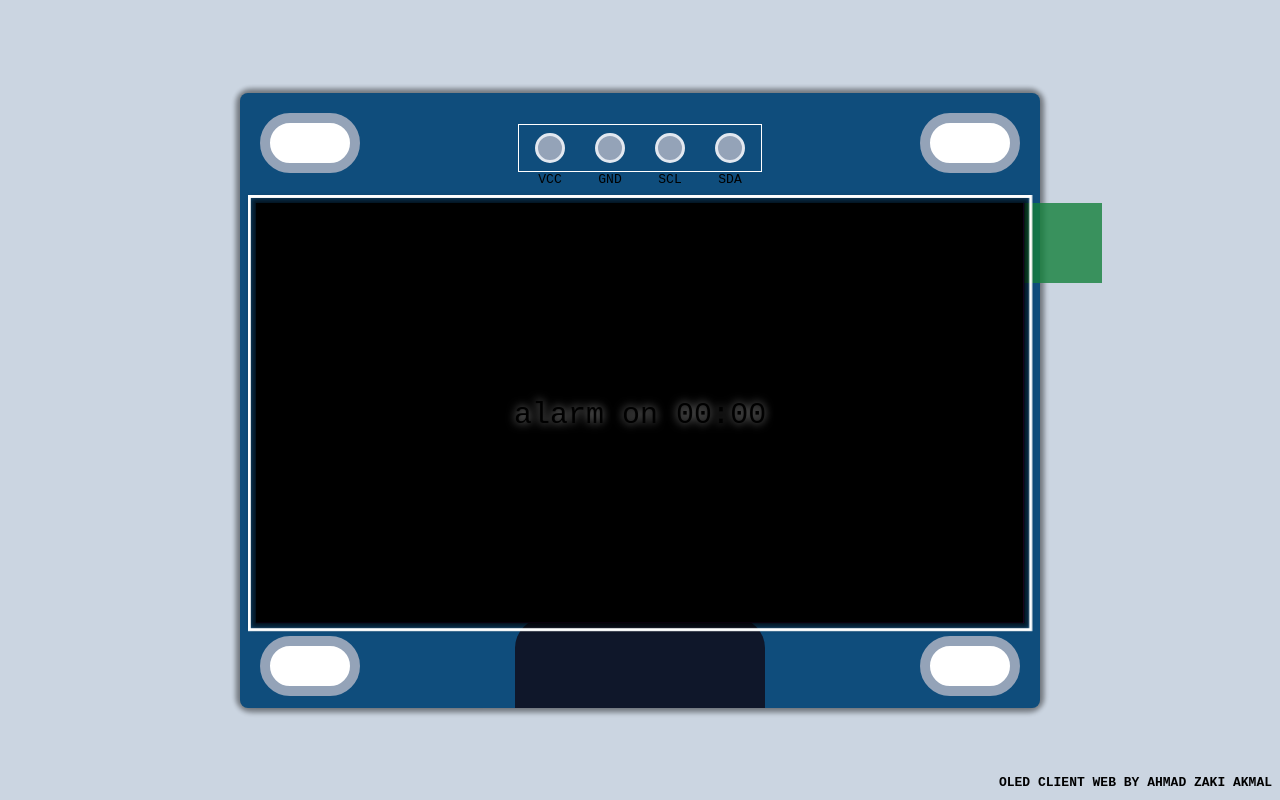
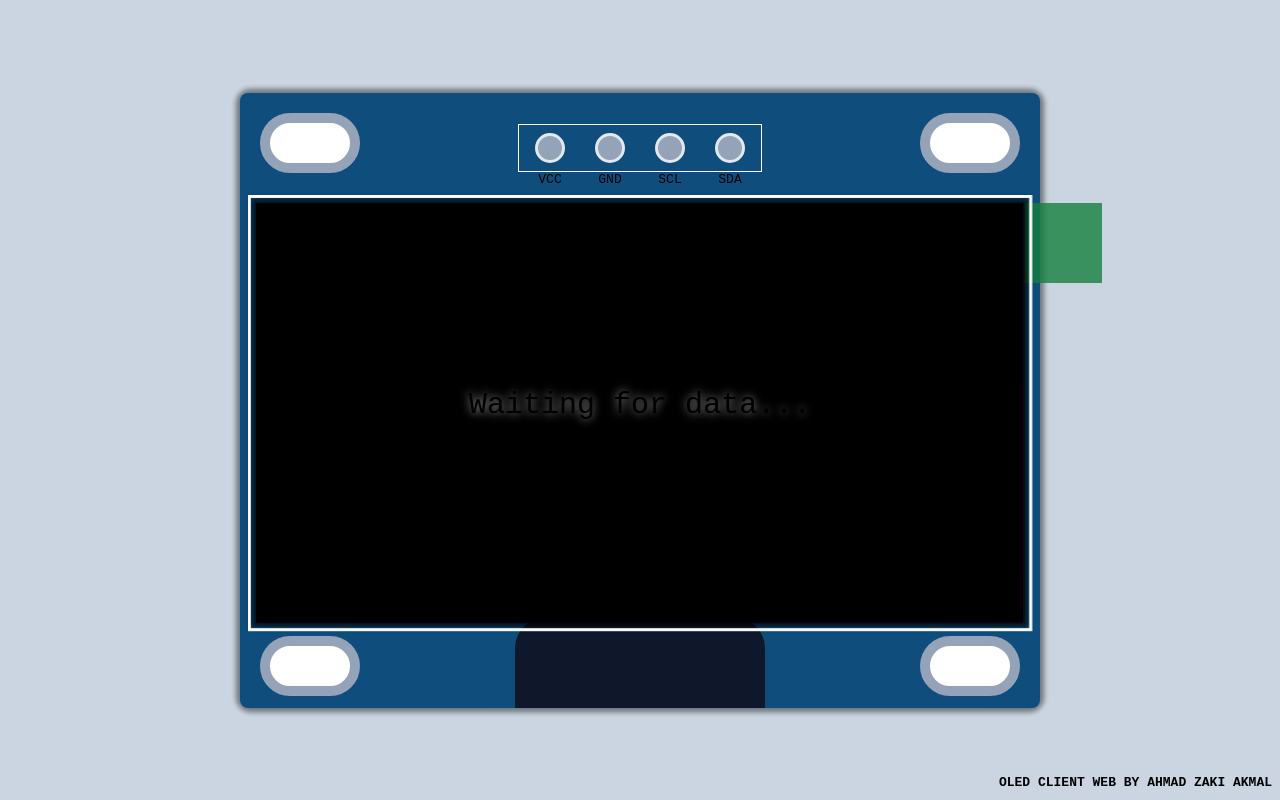
Before and after one commit to ahmadzaki2975/Oled-Client, a Next.js app: page / in a window 1280 px wide. Built offline with nearby package versions, Linux system fonts and the light colour scheme; no server answers.

Commit message:
feat: add display when there is no data incoming

```diff
--- a/src/pages/index.jsx
+++ b/src/pages/index.jsx
@@ -35,10 +35,7 @@ function useCursorOffset() {
 export default function Home() {
   const [time, setTime] = useState("");
   const [date, setDate] = useState("");
-  const [alarmTime, setAlarmTime] = useState({
-    hour: 0,
-    minute: 0,
-  });
+  const [alarmTime, setAlarmTime] = useState("");
   const cursorOffset = useCursorOffset();
 
   useEffect(() => {
@@ -73,17 +70,29 @@ export default function Home() {
           }}
         >
           <div className="screen outline outline-white outline-offset-[5px] bg-black w-[96%] aspect-[320/175] flex flex-col justify-center items-center">
+            {time != "" && date != "" ? (
+              <>
                 <h1 className="text-[40px] md:text-[60px] text-center drop-shadow-[0_0_5px_rgba(255,255,255,.6)]">
                   {time}
                 </h1>
                 <h1 className="text-[20px] md:text-[30px] text-center drop-shadow-[0_0_5px_rgba(255,255,255,.6)] mt-[-14px]">
                   {date}
                 </h1>
+              </>
+            ) : (
+              <h1 className="text-[20px] md:text-[30px] text-center drop-shadow-[0_0_5px_rgba(255,255,255,.6)] mt-[-14px]">
+                Waiting for data...
+              </h1>
+            )}
+            {alarmTime != "" ? (
               <h1 className="text-[20px] md:text-[30px] text-center drop-shadow-[0_0_5px_rgba(255,255,255,.6)] mt-[20px]">
                 alarm on {alarmTime.hour < 10 ? "0" : ""}
                 {alarmTime.hour}:{alarmTime.minute < 10 ? "0" : ""}
                 {alarmTime.minute}
               </h1>
+            ) : (
+              ""
+            )}
           </div>
           {/* //? Decorations */}
           <div className="bg-white w-[100px] h-[60px] absolute top-0 left-0 m-5 rounded-full border-slate-400 border-[10px]"></div>
```
Lines whose indentation alone changed are shown as unchanged.
